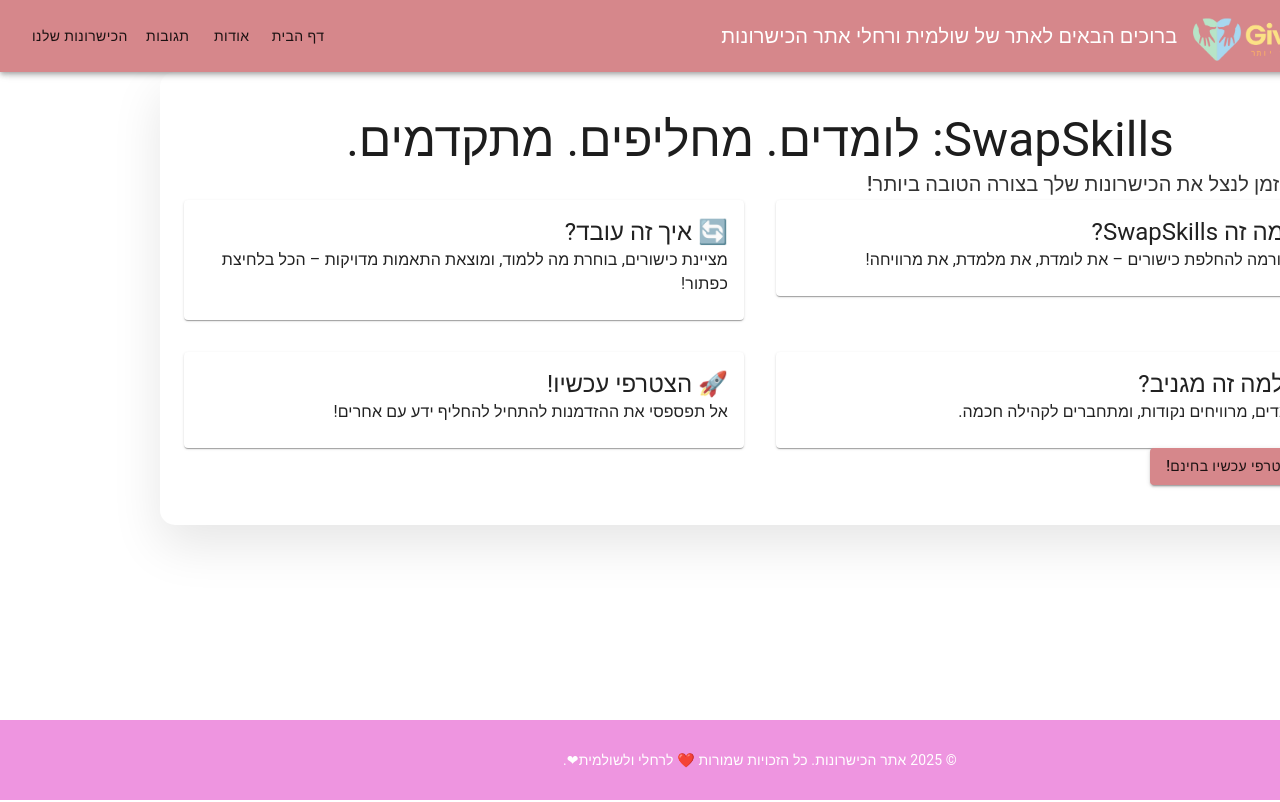
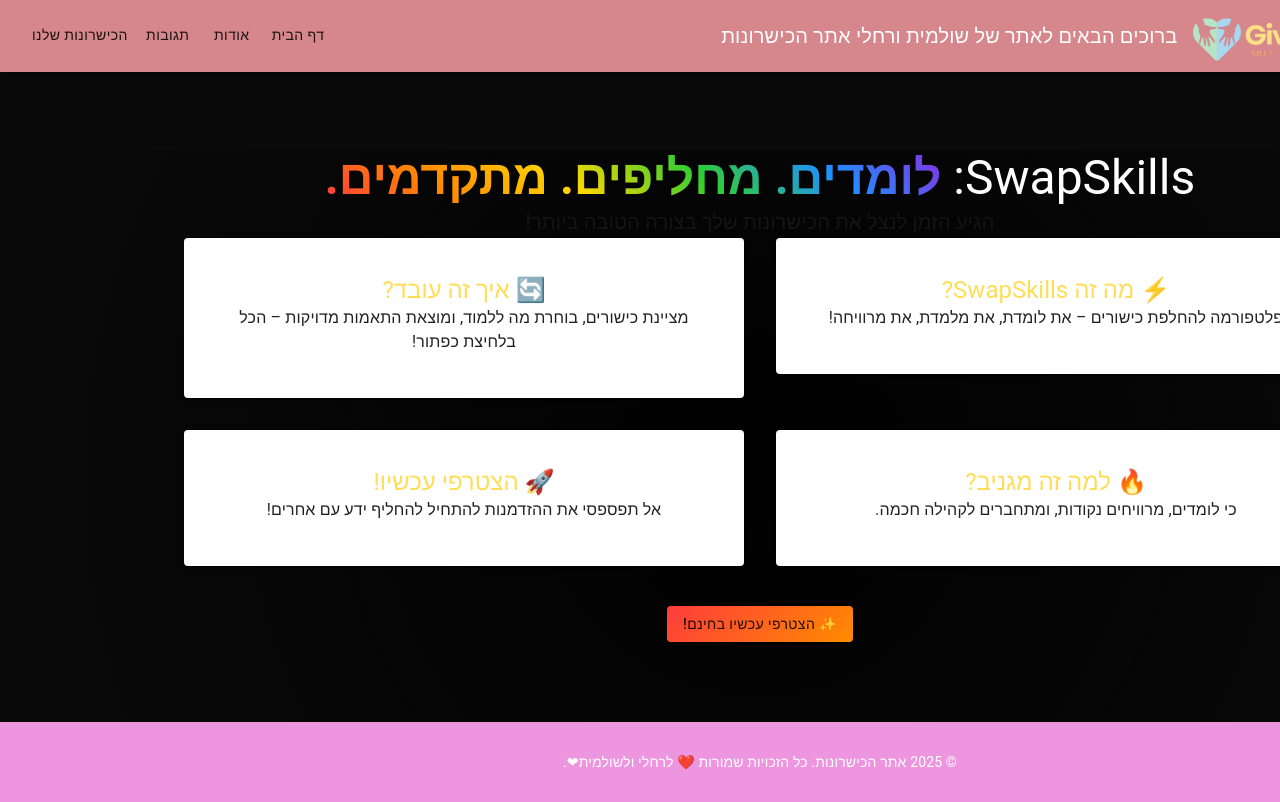
Before and after one commit to shulamit-h/Give-Get-client, a React (Create React App) app: page /about in a window 1280 px wide. Shown: the top 802 px of the page. Built offline with nearby package versions, Linux system fonts and the light colour scheme; no server answers.

Commit message:
החזרתי את המגניב

```diff
--- a/src/styles/About.css
+++ b/src/styles/About.css
@@ -1,98 +1,90 @@
-.about-container {
-  padding: 40px;
-  background-color: #fff;
-  color: #333;
-  border-radius: 15px;
-  box-shadow: 0 20px 50px rgba(0, 0, 0, 0.1);
+.about-wrapper {
+  position: relative;
+  overflow: hidden;
+  background: #0a0a0a;
+  color: white;
+  text-align: center;
+  padding: 80px 0;
+}
+
+.background-animation {
+  position: absolute;
+  width: 100%;
+  height: 100%;
+  background: radial-gradient(circle, rgba(0, 0, 0, 0.9) 0%, rgba(10, 10, 10, 1) 100%);
+  animation: backgroundMove 10s infinite alternate;
+}
+
+@keyframes backgroundMove {
+  0% { background-position: 0% 0%; }
+  100% { background-position: 100% 100%; }
 }
 
 .about-title {
-  font-family: 'Roboto', sans-serif;
-  font-size: 38px;
-  font-weight: 700;
-  color: #1d1d1d;
-  margin-bottom: 25px;
-  text-align: center;
+  font-weight: bold;
+  font-size: 3rem;
+  position: relative;
+  z-index: 2;
 }
 
-.about-description {
-  font-family: 'Roboto', sans-serif;
-  font-size: 18px;
-  color: #5a5a5a;
-  line-height: 1.6;
-  text-align: center;
+.magic-text {
+  background: linear-gradient(45deg, #ff3b3b, #ff8c00, #ffd700, #32cd32, #1e90ff, #8a2be2);
+  -webkit-background-clip: text;
+  -webkit-text-fill-color: transparent;
+  font-weight: bold;
+  animation: magicText 3s linear infinite;
+}
+
+@keyframes magicText {
+  0% { background-position: 0% 50%; }
+  100% { background-position: 100% 50%; }
+}
+
+.about-subtitle {
+  font-size: 1.3rem;
   margin-bottom: 40px;
 }
 
-.about-section {
-  background-color: #f1f1f1;
-  padding: 30px;
-  margin-bottom: 25px;
-  border-radius: 10px;
-  box-shadow: 0 10px 30px rgba(0, 0, 0, 0.05);
+.about-sections {
+  margin-top: 20px;
 }
 
-.section-title {
-  font-family: 'Roboto', sans-serif;
-  font-size: 26px;
-  font-weight: 600;
-  color: #444;
-  margin-bottom: 20px;
-  text-transform: uppercase;
-  letter-spacing: 1.5px;
+.about-card {
+  padding: 20px;
+  border-radius: 15px;
+  background: rgba(255, 255, 255, 0.1);
+  backdrop-filter: blur(10px);
+  transition: all 0.3s ease-in-out;
+  cursor: pointer;
 }
 
-ul {
-  list-style: none;
-  padding: 0;
+.about-card:hover {
+  transform: translateY(-5px) scale(1.05);
+  background: rgba(255, 255, 255, 0.2);
 }
 
-ul li {
-  font-family: 'Roboto', sans-serif;
-  font-size: 16px;
-  color: #666;
-  margin: 12px 0;
-  padding-left: 25px;
-  position: relative;
-  line-height: 1.8;
+.card-title {
+  font-weight: 600;
+  font-size: 1.5rem;
+  color: #ffdd57;
 }
 
-ul li::before {
-  content: '▹';
-  position: absolute;
-  left: 0;
-  color: #00bcd4;
-  font-size: 18px;
+.cta-wrapper {
+  margin-top: 40px;
 }
 
-.about-conclusion {
-  font-family: 'Roboto', sans-serif;
-  font-size: 20px;
-  font-weight: 700;
-  color: #333;
-  margin-top: 50px;
-  text-align: center;
-  text-transform: uppercase;
+.join-button {
+  padding: 15px 30px;
+  font-size: 1.3rem;
+  border-radius: 30px;
+  background: linear-gradient(135deg, #ff3b3b, #ff8c00);
+  color: white;
+  transition: all 0.3s ease;
+  box-shadow: 0px 4px 15px rgba(255, 99, 71, 0.6);
 }
 
-@media (max-width: 768px) {
-  .about-container {
-    padding: 20px;
-  }
-
-  .about-title {
-    font-size: 30px;
-  }
-
-  .about-description {
-    font-size: 16px;
-  }
-
-  .section-title {
-    font-size: 22px;
-  }
-
-  .about-section {
-    padding: 20px;
-  }
+.join-button:hover {
+  background: linear-gradient(135deg, #ff8c00, #ff3b3b);
+  transform: scale(1.1);
+  box-shadow: 0px 8px 20px rgba(255, 99, 71, 0.9);
 }
```
